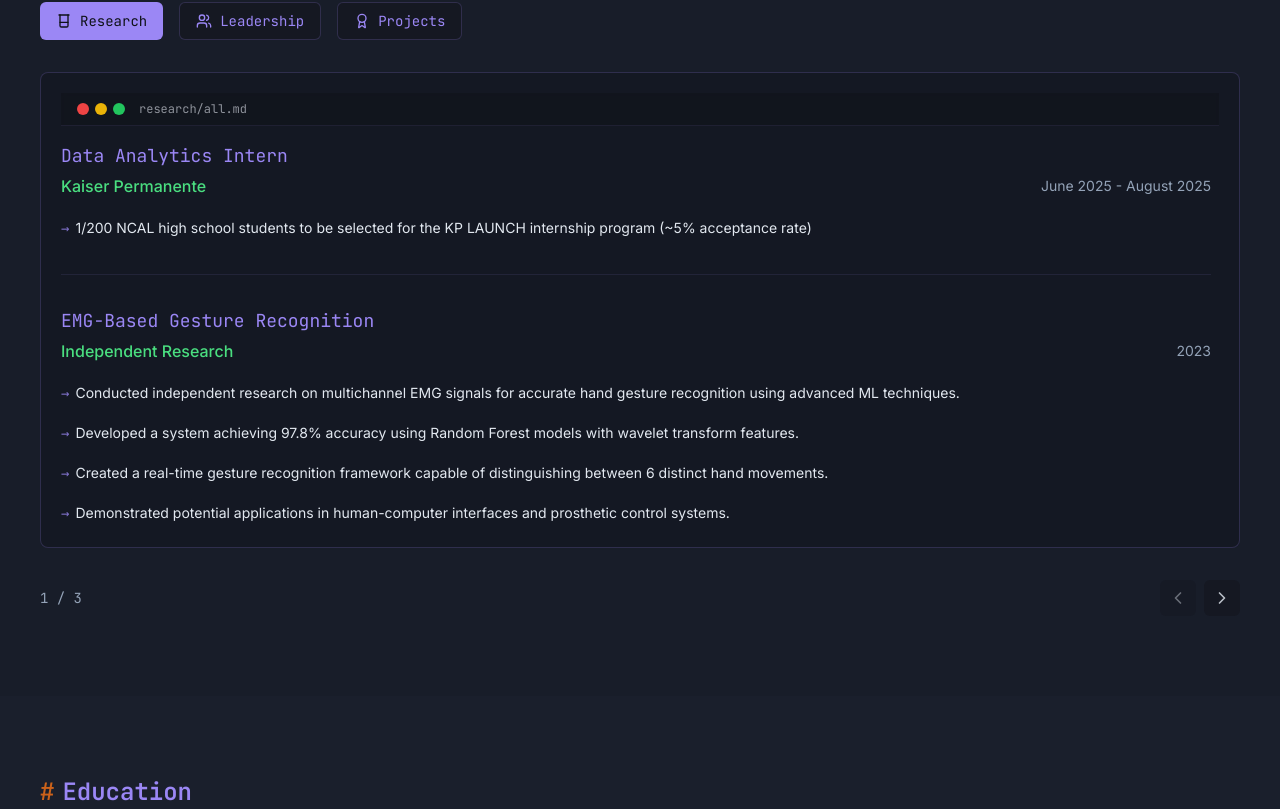
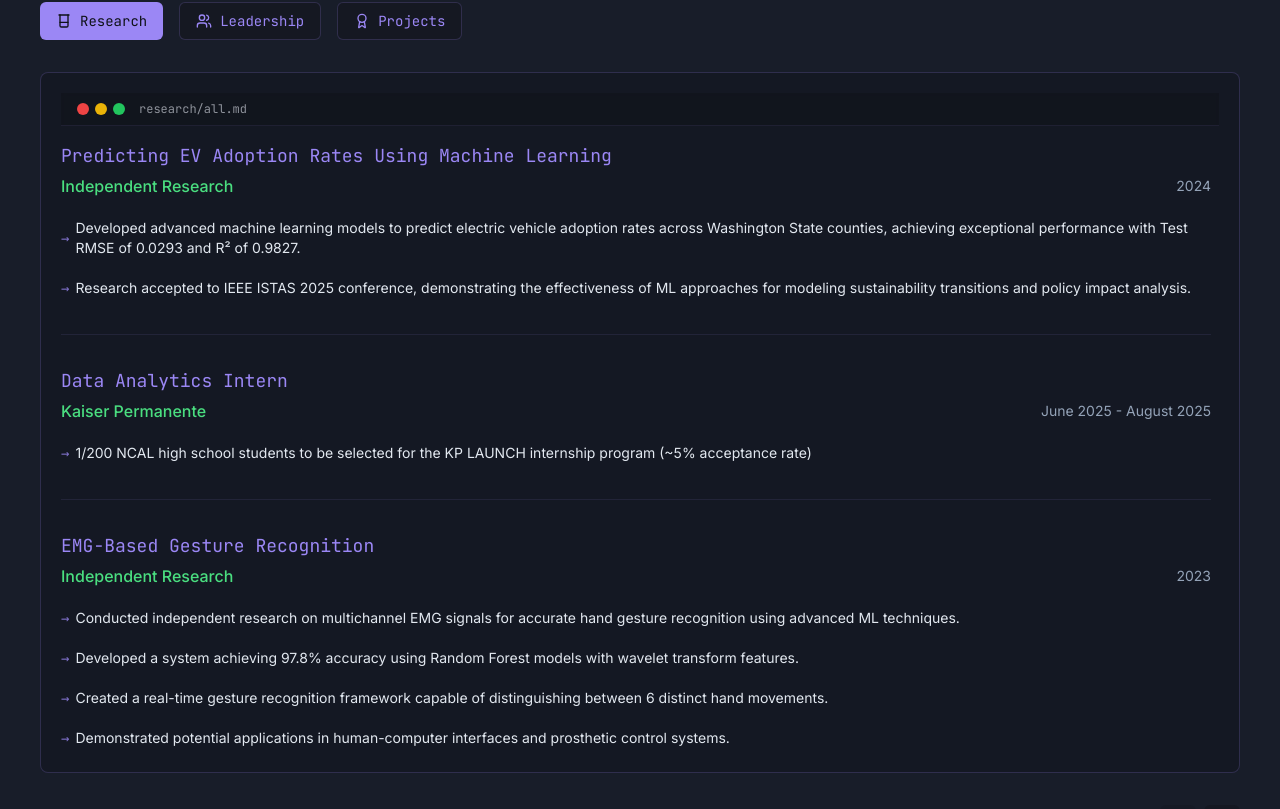
Before and after one commit to draj222/hidheeraj, a React (Vite) app: page / in a window 1280 px wide. Shown: the part 1571-2380 px from the top of the page. Built offline with nearby package versions, Linux system fonts and the light colour scheme.

Commit message:
Remove career exploration and add EV research
Removed the "Career Exploration" section.
Added "Predicting EV Adoption Rates" to the research experience, including two bullet points detailing the project and its acceptance to IEEE ISTAS 2025.

```diff
--- a/src/pages/Index.tsx
+++ b/src/pages/Index.tsx
@@ -4,7 +4,6 @@ import Terminal from '../components/Terminal';
 import About from '../components/About';
 import Flashcards from '../components/Flashcards';
 import Education from '../components/Education';
-import Career from '../components/Career';
 import Skills from '../components/Skills';
 import Awards from '../components/Awards';
 import Contact from '../components/Contact';
@@ -17,6 +16,15 @@ const Index = () => {
       title: 'Research',
       icon: <Beaker className="h-4 w-4" />,
       experiences: [
+        {
+          title: 'Predicting EV Adoption Rates Using Machine Learning',
+          company: 'Independent Research',
+          period: '2024',
+          description: [
+            'Developed advanced machine learning models to predict electric vehicle adoption rates across Washington State counties, achieving exceptional performance with Test RMSE of 0.0293 and R² of 0.9827.',
+            'Research accepted to IEEE ISTAS 2025 conference, demonstrating the effectiveness of ML approaches for modeling sustainability transitions and policy impact analysis.'
+          ]
+        },
         {
           title: 'Data Analytics Intern',
           company: 'Kaiser Permanente',
@@ -99,7 +107,6 @@ const Index = () => {
       <About />
       <Flashcards categories={experienceCategories} />
       <Education />
-      <Career />
       <Skills />
       <Awards />
       <Contact />
```
